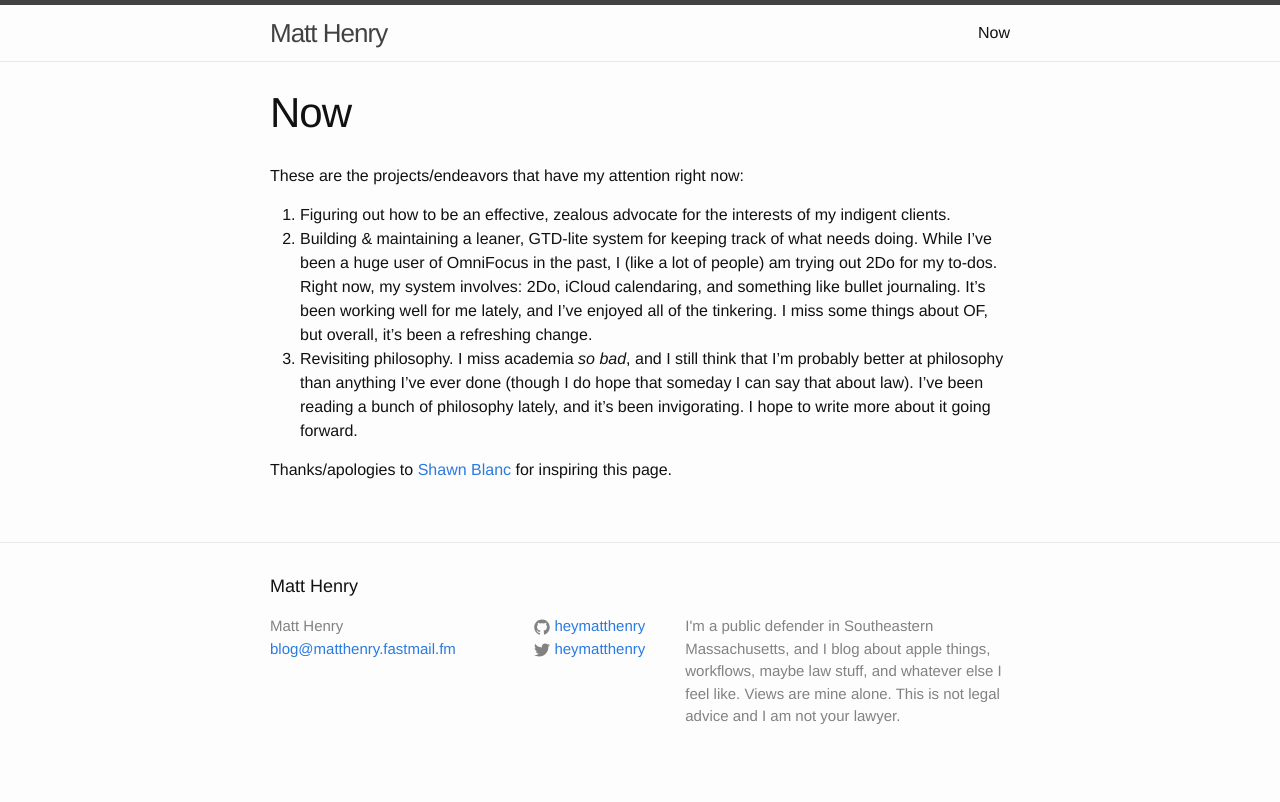
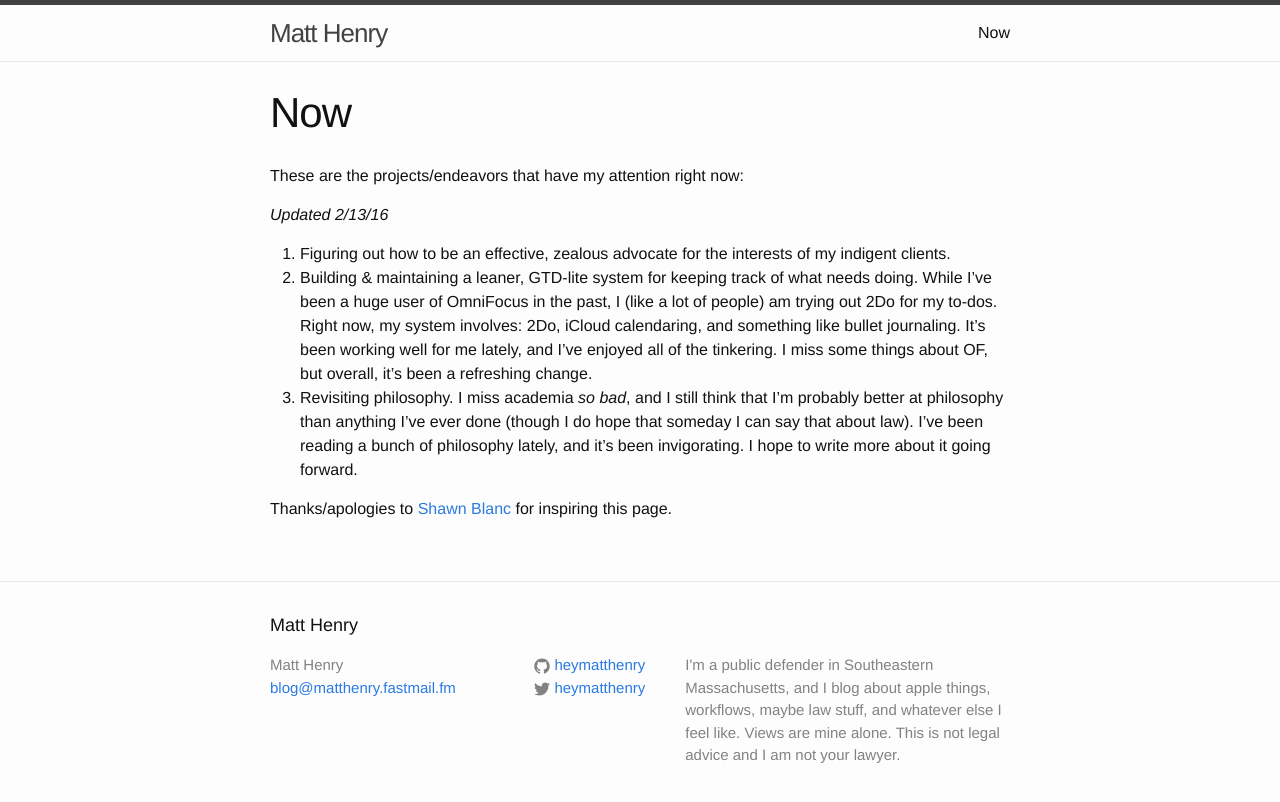
Before and after one commit to heymatthenry/heymatthenry.github.io, a Jekyll site: the page built from now.md, in a window 1280 px wide. Shown: the top 802 px of the page. Built offline with Jekyll 4.4.1, drawn with Linux system fonts in a browser that asks for light colours.

Commit message:
Add "updated" date

```diff
--- a/now.md
+++ b/now.md
@@ -6,6 +6,8 @@ permalink: /now/
 
 These are the projects/endeavors that have my attention right now:
 
+*Updated 2/13/16*
+
 1. Figuring out how to be an effective, zealous advocate for the interests of my indigent clients.
 2. Building & maintaining a leaner, GTD-lite system for keeping track of what needs doing. While I've been a huge user of OmniFocus in the past, I (like a lot of people) am trying out 2Do for my to-dos. Right now, my system involves: 2Do, iCloud calendaring, and something like bullet journaling. It's been working well for me lately, and I've enjoyed all of the tinkering. I miss some things about OF, but overall, it's been a refreshing change.
 3. Revisiting philosophy. I miss academia *so bad*, and I still think that I'm probably better at philosophy than anything I've ever done (though I do hope that someday I can say that about law). I've been reading a bunch of philosophy lately, and it's been invigorating. I hope to write more about it going forward.
```
